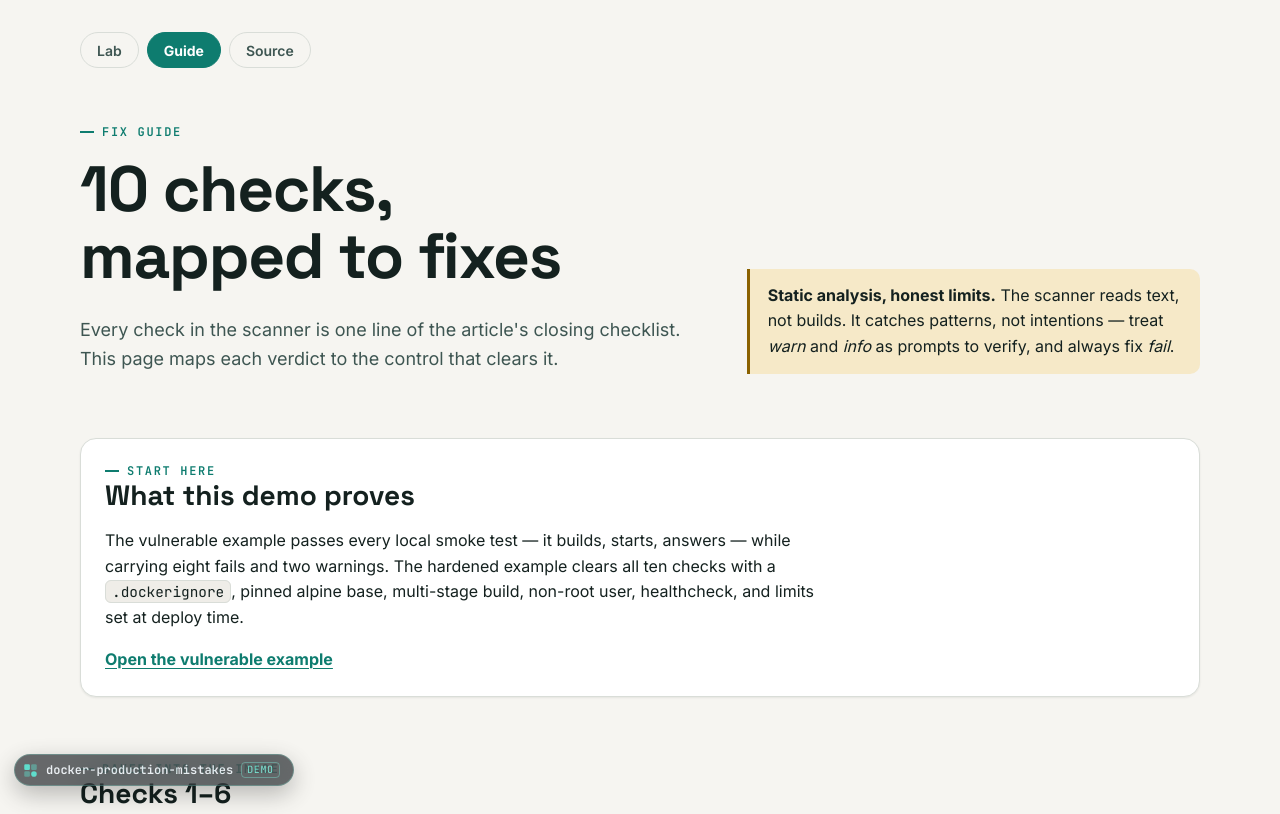
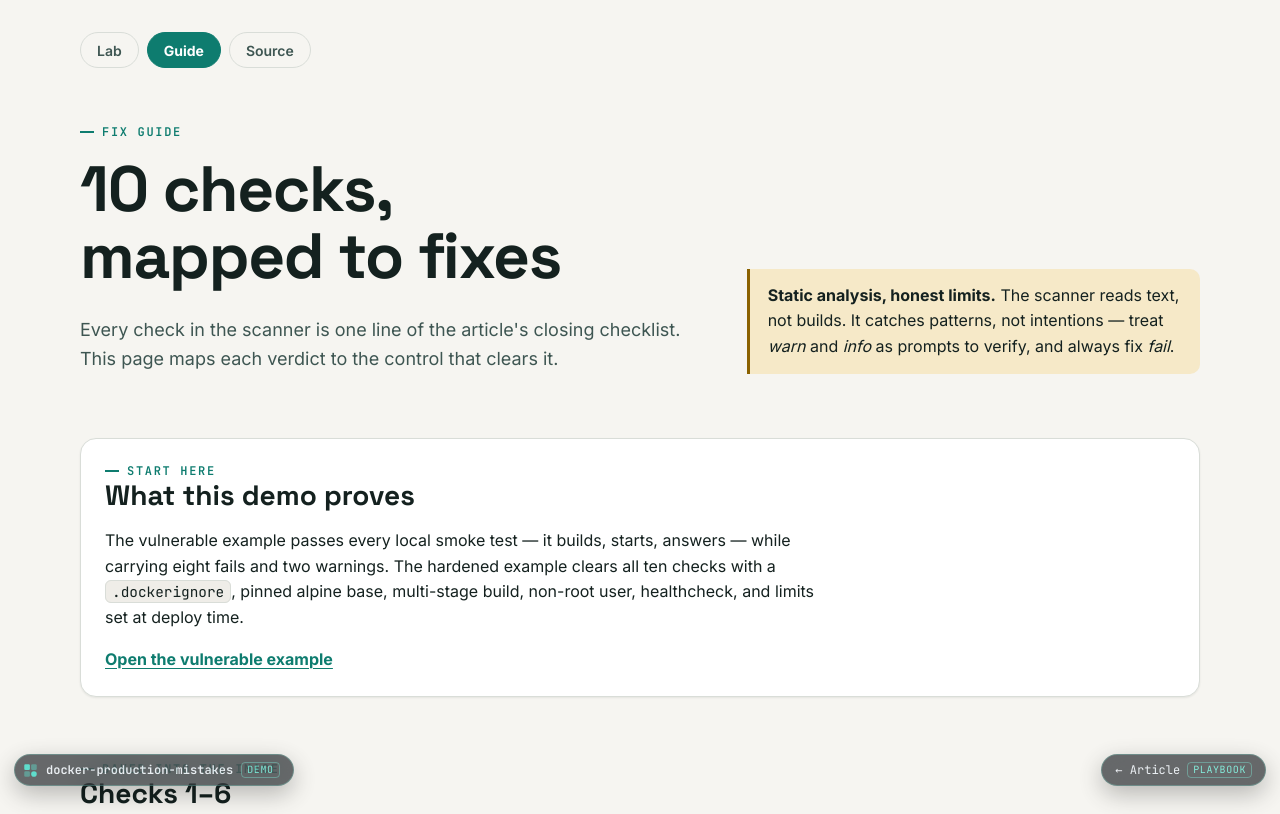
Before and after one commit to anhquanbd2021/docker-production--mistakes, a website: page public/guide.html in a window 1280 px wide. Shown: the top 814 px of the page. Drawn offline with Linux system fonts and the light colour scheme.

Commit message:
Add back-to-article pill
pb-back floating pill: playbook article reader on lab hosts, demo repo
as public fallback. Injected by _tools/inject_back_pill.py.

Generated with [Devin](https://devin.ai)

Co-Authored-By: Devin <158243242+devin-ai-integration[bot]@users.noreply.github.com>

```diff
--- /dev/null
+++ b/public/pb-back.css
@@ -0,0 +1,7 @@
+/* pb-back — Article Playbook back-to-article pill. Scoped: only .pb-back* selectors. */
+.pb-back{position:fixed;right:14px;bottom:calc(14px + env(safe-area-inset-bottom));z-index:2147483000;display:flex;align-items:center;gap:7px;padding:7px 13px;border-radius:999px;background:rgba(11,15,20,.82);backdrop-filter:blur(10px);-webkit-backdrop-filter:blur(10px);border:1px solid rgba(94,234,212,.28);box-shadow:0 8px 24px rgba(0,0,0,.35);font:500 12px/1 "JetBrains Mono",ui-monospace,Consolas,monospace;color:#e8eef5;text-decoration:none;opacity:.75;transition:opacity .18s,transform .18s,border-color .18s}
+.pb-back:hover{opacity:1;transform:translateY(-2px);border-color:rgba(94,234,212,.6);color:#fff}
+.pb-back:focus-visible{outline:2px solid #5eead4;outline-offset:2px;opacity:1}
+.pb-back i{font-style:normal;color:#5eead4;font-size:10px;border:1px solid rgba(94,234,212,.4);border-radius:4px;padding:2px 5px;letter-spacing:.06em}
+@media print{.pb-back{display:none}}
+@media(prefers-reduced-motion:reduce){.pb-back{transition:none}}
```
Also changed, not shown: public/guide.html (+2 -2 lines), public/index.html (+2 -2 lines).
